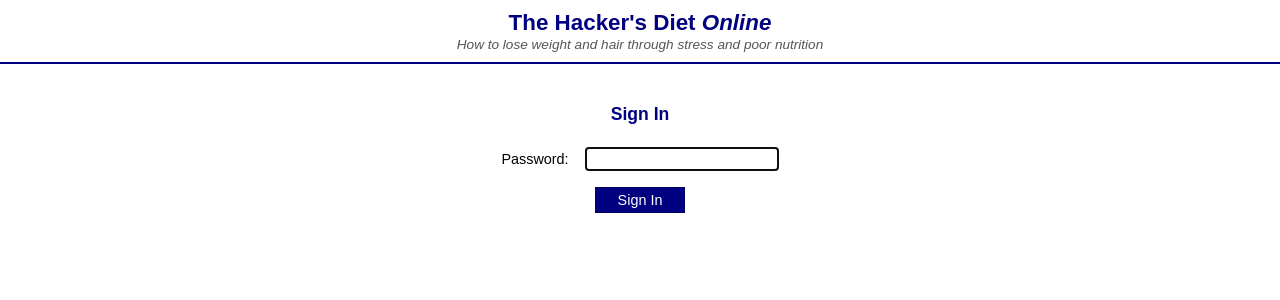
After one commit to dermatoid-collab/HackDiet, a Flask app: page /login in a window 1280 px wide. The commit adds this page. Shown: the top 300 px of the page. Run offline with Flask 3, Linux system fonts and the light colour scheme.

Commit message:
Add login/logout with session auth and Sign Out navbar link
Password set via HACKDIET_PASSWORD env var (default: hackdiet).
Secret key via SECRET_KEY env var.

https://claude.ai/code/session_01XDkCrdrRfLwUEetNwVuwy8

```diff
--- a/app.py
+++ b/app.py
@@ -1,14 +1,26 @@
-from flask import Flask, render_template, request, redirect, url_for, g
+from flask import Flask, render_template, request, redirect, url_for, g, session
+from functools import wraps
 import sqlite3
 import os
 from datetime import date, timedelta, datetime
 import calendar
 
 app = Flask(__name__)
+app.secret_key = os.environ.get("SECRET_KEY", "change-me-in-production-please")
 DB_PATH = os.path.join(os.path.dirname(__file__), "hackdiet.db")
+PASSWORD = os.environ.get("HACKDIET_PASSWORD", "hackdiet")
 
 ALPHA = 0.1
-HEIGHT_M = 1.78  # metres, from account settings
+HEIGHT_M = 1.78
+
+
+def login_required(f):
+    @wraps(f)
+    def decorated(*args, **kwargs):
+        if not session.get("logged_in"):
+            return redirect(url_for("login"))
+        return f(*args, **kwargs)
+    return decorated
 
 
 def get_db():
@@ -105,13 +117,32 @@ def inject_globals():
     return {'current_year': date.today().year, 'active_tab': ''}
 
 
+@app.route("/login", methods=["GET", "POST"])
+def login():
+    error = None
+    if request.method == "POST":
+        if request.form.get("password") == PASSWORD:
+            session["logged_in"] = True
+            return redirect(url_for("index"))
+        error = "Password errata."
+    return render_template("login.html", error=error)
+
+
+@app.route("/logout")
+def logout():
+    session.clear()
+    return redirect(url_for("login"))
+
+
 @app.route("/")
+@login_required
 def index():
     today = date.today()
     return redirect(url_for("month_view", year=today.year, month=today.month))
 
 
 @app.route("/month/<int:year>/<int:month>", methods=["GET"])
+@login_required
 def month_view(year, month):
     db = get_db()
     month_str = f"{year:04d}-{month:02d}"
@@ -199,6 +230,7 @@ def month_view(year, month):
 
 
 @app.route("/month/<int:year>/<int:month>/update", methods=["POST"])
+@login_required
 def month_update(year, month):
     db = get_db()
     days_in_month = calendar.monthrange(year, month)[1]
@@ -233,6 +265,7 @@ def month_update(year, month):
 
 
 @app.route("/year/<int:year>")
+@login_required
 def year_view(year):
     db = get_db()
     rows = db.execute(
@@ -284,6 +317,7 @@ def year_view(year):
 
 
 @app.route("/trend", methods=["GET", "POST"])
+@login_required
 def trend_view():
     db = get_db()
     today = date.today()
@@ -376,6 +410,7 @@ def trend_view():
 
 
 @app.route("/chart", methods=["GET", "POST"])
+@login_required
 def chart_view():
     db = get_db()
     today = date.today()
@@ -430,6 +465,7 @@ def chart_view():
 
 
 @app.route("/demo")
+@login_required
 def demo():
     import random
     db = get_db()
--- a/templates/base.html
+++ b/templates/base.html
@@ -33,6 +33,7 @@
       {% if active_tab=='trend' %}Trend{% else %}<a class="navbar" href="{{ url_for('trend_view') }}">Trend</a>{% endif %}
     </td>
     <td class="pad"></td>
+    <td><a class="navbar" href="{{ url_for('logout') }}" title="Sign out">Sign&nbsp;Out</a></td>
   </tr>
 </table>
 
--- /dev/null
+++ b/templates/login.html
@@ -0,0 +1,46 @@
+<!DOCTYPE html>
+<html lang="en">
+<head>
+<meta charset="UTF-8">
+<meta name="viewport" content="width=device-width, initial-scale=1.0">
+<title>The Hacker's Diet Online — Login</title>
+<link rel="stylesheet" href="{{ url_for('static', filename='style.css') }}">
+</head>
+<body>
+
+<table class="title">
+<tr>
+  <td align="center" valign="top" style="padding:0.5rem 1rem;">
+    <span class="title1">The Hacker's Diet <em>Online</em></span><br>
+    <span class="title2">How to lose weight and hair through stress and poor nutrition</span>
+  </td>
+</tr>
+</table>
+
+<div id="main" style="max-width:340px; margin:40px auto; text-align:center;">
+  <h2 style="color:#000080; font-size:1.1rem; margin-bottom:16px;">Sign In</h2>
+  {% if error %}
+  <p style="color:#cc0000; font-size:0.9rem; margin-bottom:12px;">{{ error }}</p>
+  {% endif %}
+  <form method="POST" action="{{ url_for('login') }}">
+    <table style="margin:0 auto; border-collapse:collapse;">
+      <tr>
+        <td style="padding:6px 8px; text-align:right; font-size:0.9rem;">Password:</td>
+        <td style="padding:6px 8px;">
+          <input type="password" name="password" autofocus
+            style="font-size:0.9rem; padding:3px 6px; border:1px solid #999; width:180px;">
+        </td>
+      </tr>
+      <tr>
+        <td colspan="2" style="padding:10px 8px; text-align:center;">
+          <input type="submit" value=" Sign In "
+            style="background:#000080; color:#fff; border:1px solid #000060;
+                   padding:4px 18px; cursor:pointer; font-size:0.9rem;">
+        </td>
+      </tr>
+    </table>
+  </form>
+</div>
+
+</body>
+</html>
```
